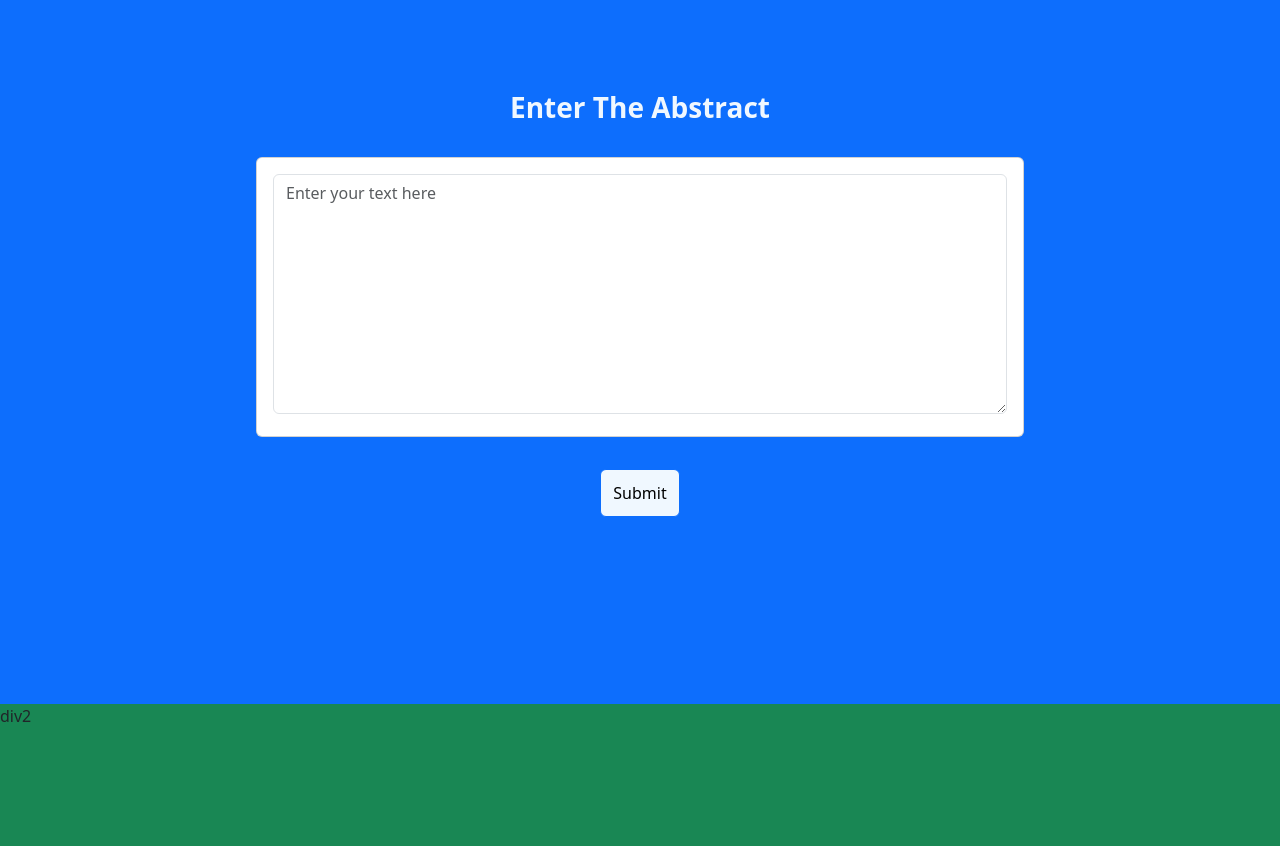
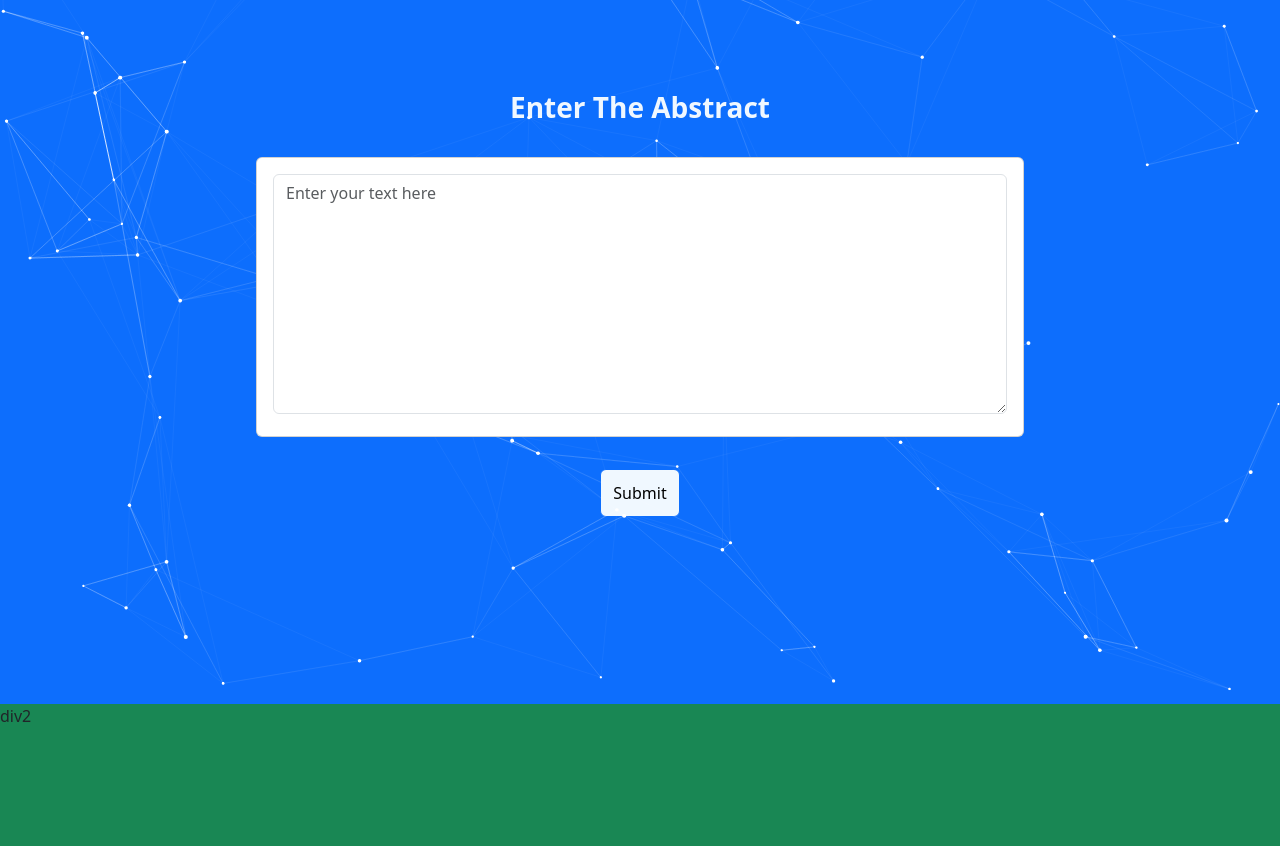
Before and after one commit to NotLovishGarg/harshitproto, a website: page public/index.html in a window 1280 px wide. Shown: the part 96-942 px from the top of the page. Drawn offline with nearby package versions, Linux system fonts and the light colour scheme.

Commit message:
text area and page one done and animation to div 1

```diff
--- /dev/null
+++ b/public/canvas.js
@@ -0,0 +1,91 @@
+document.addEventListener('DOMContentLoaded', (event) => {
+    var canvas = document.getElementById("canvas"),
+        ctx = canvas.getContext('2d');
+
+    canvas.width = window.innerWidth;
+    canvas.height = window.innerHeight;
+
+    var stars = [], // Array that contains the stars
+        FPS = 60, // Frames per second
+        x = 100, // Number of stars
+        mouse = {
+          x: 0,
+          y: 0
+        };  // mouse location
+
+    // Push stars to array
+    for (var i = 0; i < x; i++) {
+      stars.push({
+        x: Math.random() * canvas.width,
+        y: Math.random() * canvas.height,
+        radius: Math.random() * 1 + 1,
+        vx: Math.floor(Math.random() * 50) - 25,
+        vy: Math.floor(Math.random() * 50) - 25
+      });
+    }
+
+    // Draw the scene
+    function draw() {
+      ctx.clearRect(0, 0, canvas.width, canvas.height);
+      ctx.globalCompositeOperation = "lighter";
+      for (var i = 0, x = stars.length; i < x; i++) {
+        var s = stars[i];
+        ctx.fillStyle = "#fff";
+        ctx.beginPath();
+        ctx.arc(s.x, s.y, s.radius, 0, 2 * Math.PI);
+        ctx.fill();
+        ctx.fillStyle = 'black';
+        ctx.stroke();
+      }
+      ctx.beginPath();
+      for (var i = 0, x = stars.length; i < x; i++) {
+        var starI = stars[i];
+        ctx.moveTo(starI.x, starI.y);
+        if (distance(mouse, starI) < 150) ctx.lineTo(mouse.x, mouse.y);
+        for (var j = 0, x = stars.length; j < x; j++) {
+          var starII = stars[j];
+          if (distance(starI, starII) < 150) {
+            ctx.lineTo(starII.x, starII.y);
+          }
+        }
+      }
+      ctx.lineWidth = 0.05;
+      ctx.strokeStyle = 'white';
+      ctx.stroke();
+    }
+
+    function distance(point1, point2) {
+      var xs = 0;
+      var ys = 0;
+      xs = point2.x - point1.x;
+      xs = xs * xs;
+      ys = point2.y - point1.y;
+      ys = ys * ys;
+      return Math.sqrt(xs + ys);
+    }
+
+    // Update star locations
+    function update() {
+      for (var i = 0, x = stars.length; i < x; i++) {
+        var s = stars[i];
+        s.x += s.vx / FPS;
+        s.y += s.vy / FPS;
+        if (s.x < 0 || s.x > canvas.width) s.vx = -s.vx;
+        if (s.y < 0 || s.y > canvas.height) s.vy = -s.vy;
+      }
+    }
+
+    canvas.addEventListener('mousemove', function (e) {
+      mouse.x = e.clientX;
+      mouse.y = e.clientY;
+    });
+
+    // Update and draw
+    function tick() {
+      draw();
+      update();
+      requestAnimationFrame(tick);
+    }
+
+    tick();
+});
--- a/public/index.html
+++ b/public/index.html
@@ -26,6 +26,7 @@
             tabindex="0"
         >
             <div id="div1" class="bg-primary" style="height: 100vh; display: flex; justify-content: center; align-items: center; flex-direction: column;">
+                <canvas id="canvas" style="position: absolute; top: 0; left: 0;"></canvas>
                 <div class="title">
                     <h3 style="font-weight: bold; color: aliceblue; margin-bottom: 2rem;">Enter The Abstract</h3>
                 </div>
@@ -65,7 +66,7 @@
         </div>
     </div>
 
-
+    <script src="./canvas.js"></script>
     <link rel="stylesheet" href="../node_modules/bootstrap/dist/js/bootstrap.js">
 </body>
 </html>
```
